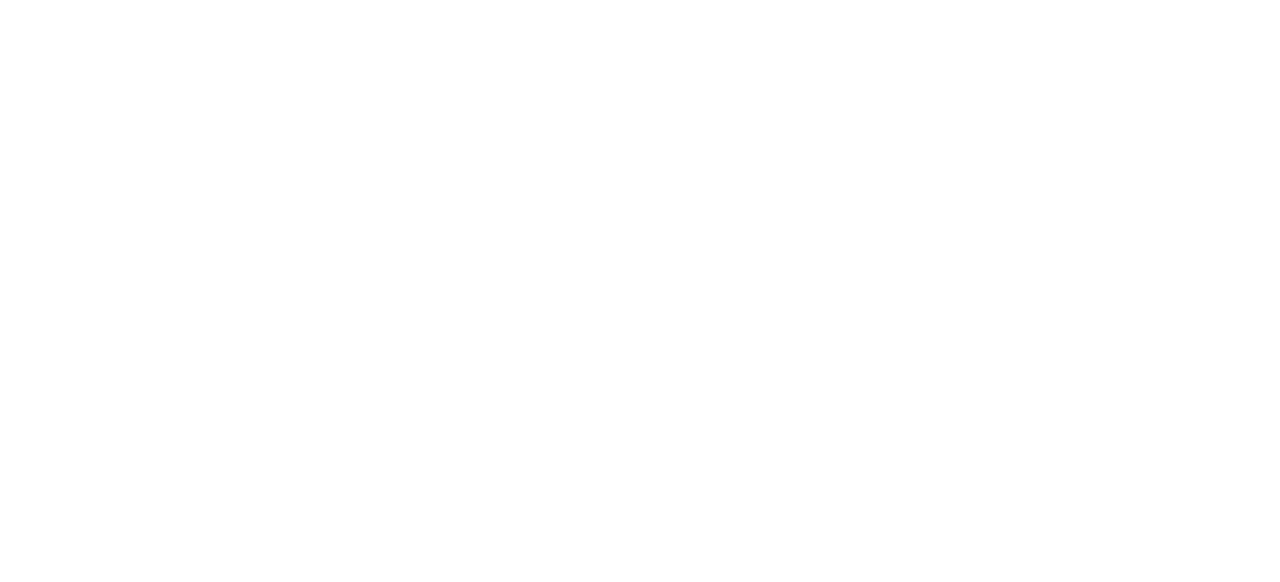
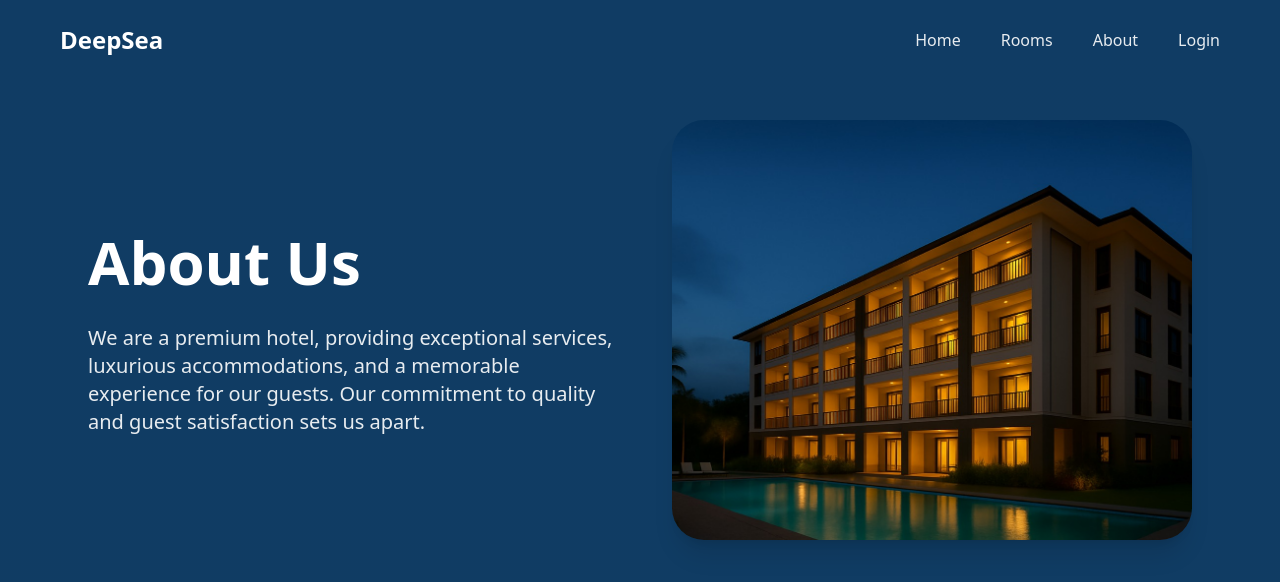
Before and after one commit to parikz45/hotel_management, a React (Vite) app in the folder frontend/: page /about in a window 1280 px wide. Before the commit this address had no page. Shown: the top 582 px of the page. Built offline with nearby package versions, Linux system fonts and the light colour scheme.

Commit message:
about section

```diff
--- a/frontend/src/App.jsx
+++ b/frontend/src/App.jsx
@@ -3,6 +3,7 @@
 import Login from './Components/Login/Login';
 import Signup from './Components/Signup/Signup';
 import Homepage from './Components/Homepage/Homepage';
+import About from './Components/About/About';
 
 function App() {
 
@@ -12,6 +13,7 @@
         <Route path="/" element={<Homepage/>} />
         <Route path="/login" element={<Login/>} />
         <Route path="/signup" element={<Signup/>} />
+        <Route path="/about" element={<About/>} />
       </Routes>
     </Router>
   )
--- /dev/null
+++ b/frontend/src/Components/About/About.jsx
@@ -0,0 +1,38 @@
+export default function About() {
+    return (
+        <div className="min-h-screen text-white bg-[linear-gradient(180deg,#103C64_0%,#103C63_100%)]">
+            {/* navbar */}
+            <nav className="flex items-center lg:justify-between px-5 lg:px-15 py-6 ">
+                <span className="text-xl lg:text-2xl font-bold text-white">DeepSea</span>
+
+                {/* Nav Links */}
+                <div className="flex ml-10 lg:ml-0 gap-4 lg:gap-10">
+                    <a className="text-white/90 cursor-pointer hover:text-white">Home</a>
+                    <a className="text-white/90 cursor-pointer hover:text-white">Rooms</a>
+                    <a className="text-white/90 cursor-pointer hover:text-white">About</a>
+                    <a className="text-white/90 cursor-pointer hover:text-white">Login</a>
+                </div>
+            </nav>
+
+
+            {/* main */}
+            <main className="mx-auto grid max-w-6xl items-center gap-10 px-6 pb-16 pt-10 lg:grid-cols-2">
+                <div>
+                    <h1 className="text-[36px] lg:text-6xl font-extrabold leading-tight">About Us</h1>
+                    <p className="mt-6 text-[16px] lg:text-xl text-white/90 max-w-[560px]">
+                        We are a premium hotel, providing exceptional services, luxurious
+                        accommodations, and a memorable experience for our guests. Our
+                        commitment to quality and guest satisfaction sets us apart.
+                    </p>
+                </div>
+                <div className="flex justify-center lg:justify-end">
+                    <img
+                        src="hotel.jpg"
+                        alt="Hotel exterior at twilight"
+                        className="h-[360px] w-[450px] lg:h-[420px] lg:w-[520px] rounded-[32px] object-cover shadow-xl"
+                    />
+                </div>
+            </main>
+        </div>
+    );
+}
```
Also changed, not shown: frontend/public/hotel.jpg (added).
